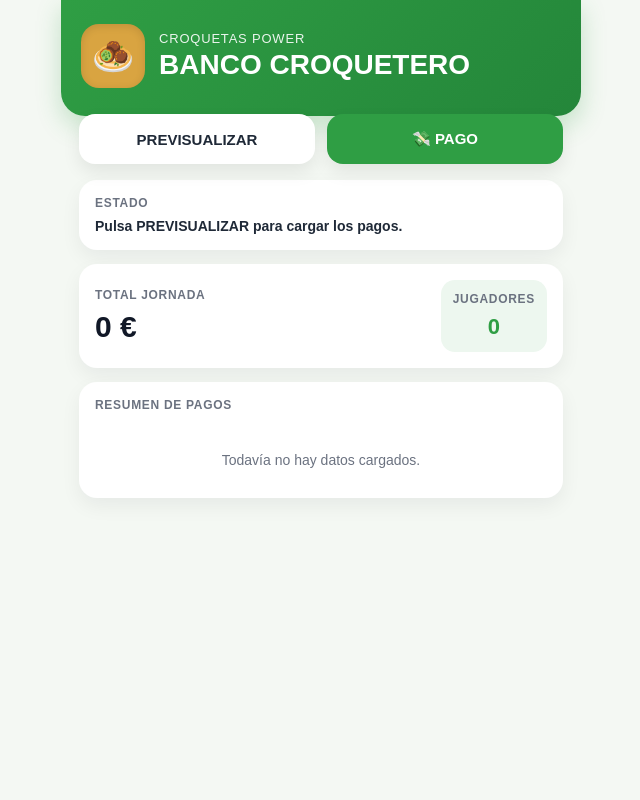
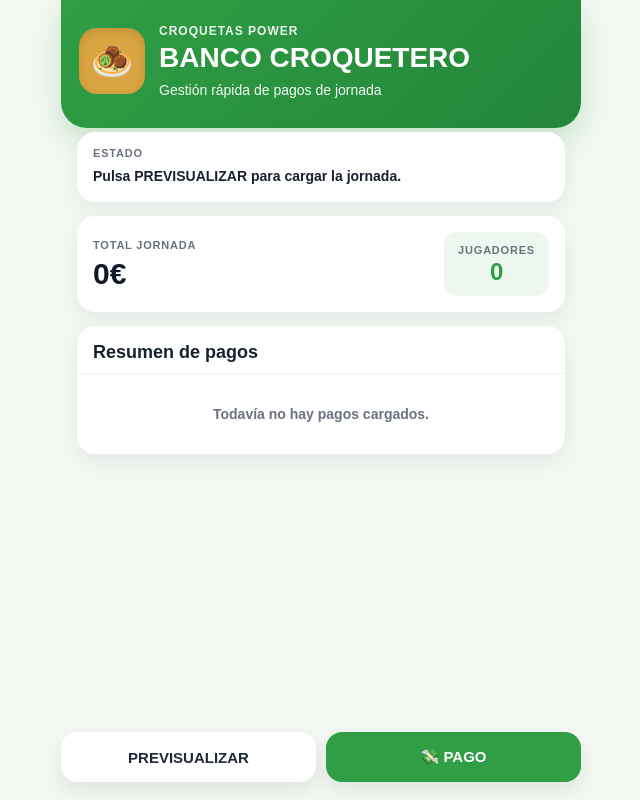
Before and after one commit to estudilloraul-cpu/Banco-Croquetero, a plain HTML site: page index.html in a window 1280 px wide. Shown: the whole page, without its empty margins (319-959 px from the left). Drawn offline with Linux system fonts and the light colour scheme.

Commit message:
Update index.html

```diff
--- a/index.html
+++ b/index.html
@@ -7,29 +7,31 @@
   <style>
     * {
       box-sizing: border-box;
+      -webkit-tap-highlight-color: transparent;
     }
 
     body {
       margin: 0;
       font-family: Arial, sans-serif;
-      background: #f4f8f3;
-      color: #1f2937;
+      background: #f3f7f2;
+      color: #18212f;
     }
 
     .app {
       max-width: 520px;
       margin: 0 auto;
       min-height: 100vh;
-      padding-bottom: 32px;
+      background: #f3f7f2;
+      padding-bottom: 110px;
     }
 
-    .header {
-      background: linear-gradient(135deg, #2f9e44, #24863a);
+    .hero {
+      background: linear-gradient(135deg, #2f9e44 0%, #24863a 100%);
       color: white;
-      padding: 24px 20px 28px;
-      border-bottom-left-radius: 24px;
-      border-bottom-right-radius: 24px;
-      box-shadow: 0 10px 24px rgba(47, 158, 68, 0.25);
+      padding: 24px 18px 30px;
+      border-bottom-left-radius: 26px;
+      border-bottom-right-radius: 26px;
+      box-shadow: 0 12px 28px rgba(47, 158, 68, 0.22);
     }
 
     .brand {
@@ -39,138 +41,122 @@
     }
 
     .logo {
-      width: 64px;
-      height: 64px;
+      width: 66px;
+      height: 66px;
       border-radius: 18px;
       background: #d9a441;
       display: flex;
       align-items: center;
       justify-content: center;
       font-size: 34px;
-      box-shadow: inset 0 2px 8px rgba(0,0,0,0.12);
+      box-shadow: inset 0 3px 10px rgba(0, 0, 0, 0.12);
+      flex-shrink: 0;
     }
 
-    .title-top {
-      margin: 0 0 4px;
-      font-size: 13px;
+    .eyebrow {
+      margin: 0 0 5px;
+      font-size: 12px;
+      letter-spacing: 1px;
+      text-transform: uppercase;
       opacity: 0.9;
-      letter-spacing: 0.8px;
-      text-transform: uppercase;
+      font-weight: 700;
     }
 
-    .title-main {
+    .title {
       margin: 0;
       font-size: 28px;
-      font-weight: 800;
-      line-height: 1.1;
+      line-height: 1.05;
+      font-weight: 900;
+    }
+
+    .subtitle {
+      margin: 10px 0 0;
+      font-size: 14px;
+      opacity: 0.95;
     }
 
     .content {
-      padding: 18px;
-    }
-
-    .actions {
-      display: grid;
-      grid-template-columns: 1fr 1fr;
-      gap: 12px;
-      margin-top: -20px;
-      margin-bottom: 16px;
-    }
-
-    button {
-      border: none;
-      border-radius: 16px;
-      padding: 16px 14px;
-      font-size: 15px;
-      font-weight: 700;
-      cursor: pointer;
-      transition: transform 0.15s ease, opacity 0.15s ease, box-shadow 0.15s ease;
-      box-shadow: 0 8px 18px rgba(0,0,0,0.08);
-    }
-
-    button:hover {
-      transform: translateY(-1px);
-    }
-
-    button:active {
-      transform: translateY(1px);
-    }
-
-    button:disabled {
-      opacity: 0.7;
-      cursor: not-allowed;
-    }
-
-    .btn-secondary {
-      background: white;
-      color: #1f2937;
-    }
-
-    .btn-primary {
-      background: #2f9e44;
-      color: white;
+      padding: 16px;
+      margin-top: -12px;
     }
 
     .card {
       background: white;
       border-radius: 18px;
-      padding: 16px;
+      box-shadow: 0 8px 22px rgba(15, 23, 42, 0.06);
       margin-bottom: 14px;
-      box-shadow: 0 8px 20px rgba(15, 23, 42, 0.06);
+      overflow: hidden;
     }
 
-    .status-title,
-    .section-title,
-    .mini-label {
-      font-size: 12px;
-      font-weight: 700;
+    .status-card {
+      padding: 15px 16px;
+    }
+
+    .label {
+      font-size: 11px;
+      color: #6b7280;
+      font-weight: 800;
       text-transform: uppercase;
-      letter-spacing: 0.7px;
-      color: #6b7280;
+      letter-spacing: 0.8px;
       margin: 0 0 8px;
     }
 
     .status-text {
       margin: 0;
       font-size: 14px;
-      font-weight: 600;
+      font-weight: 700;
+      line-height: 1.4;
     }
 
-    .summary-row {
+    .summary {
+      padding: 16px;
       display: flex;
       justify-content: space-between;
+      align-items: center;
       gap: 12px;
-      align-items: center;
     }
 
-    .summary-value {
+    .summary-total {
+      margin: 0;
       font-size: 30px;
-      font-weight: 800;
+      font-weight: 900;
       color: #111827;
-      margin: 0;
+      line-height: 1;
     }
 
-    .summary-box {
-      min-width: 90px;
+    .summary-side {
       background: #edf7ef;
       border-radius: 14px;
-      padding: 12px;
+      padding: 12px 14px;
+      min-width: 94px;
       text-align: center;
     }
 
-    .summary-box .number {
-      font-size: 22px;
-      font-weight: 800;
+    .summary-side .num {
+      margin: 4px 0 0;
+      font-size: 24px;
+      font-weight: 900;
       color: #2f9e44;
-      margin: 4px 0 0;
+      line-height: 1;
     }
 
-    .player-card {
-      border-top: 1px solid #f0f2f4;
-      padding: 16px;
+    .section-head {
+      padding: 16px 16px 10px;
+      border-bottom: 1px solid #f1f3f5;
     }
 
-    .player-card:first-child {
+    .section-title {
+      margin: 0;
+      font-size: 18px;
+      font-weight: 900;
+    }
+
+    .player {
+      padding: 16px;
+      border-top: 1px solid #f1f3f5;
+    }
+
+    .player:first-child {
       border-top: none;
     }
 
@@ -183,156 +169,207 @@
     }
 
     .player-name {
-      margin: 0 0 4px;
+      margin: 0 0 5px;
       font-size: 17px;
-      font-weight: 800;
+      font-weight: 900;
+      line-height: 1.2;
     }
 
     .player-meta {
       margin: 0;
+      color: #6b7280;
       font-size: 14px;
-      color: #6b7280;
+      font-weight: 600;
     }
 
-    .total-badge {
+    .badge-total {
       background: #edf7ef;
-      color: #1f7a33;
+      border-radius: 14px;
       padding: 10px 12px;
-      border-radius: 14px;
-      min-width: 120px;
+      min-width: 118px;
       text-align: right;
+      flex-shrink: 0;
     }
 
-    .total-badge .label {
-      font-size: 11px;
+    .badge-total .small {
+      font-size: 10px;
       text-transform: uppercase;
-      font-weight: 700;
       color: #6b7280;
+      font-weight: 800;
       margin-bottom: 4px;
+      letter-spacing: 0.8px;
     }
 
-    .total-badge .value {
+    .badge-total .big {
       font-size: 17px;
-      font-weight: 800;
       color: #2f9e44;
+      font-weight: 900;
+      line-height: 1.1;
     }
 
-    .detail-grid {
+    .details {
       display: grid;
       grid-template-columns: repeat(3, 1fr);
       gap: 8px;
     }
 
-    .detail-box {
-      background: #f8faf9;
+    .detail {
+      background: #f8faf8;
       border-radius: 12px;
       padding: 10px;
     }
 
-    .detail-box .label {
+    .detail .d-label {
       font-size: 11px;
       color: #6b7280;
       margin-bottom: 6px;
+      font-weight: 700;
     }
 
-    .detail-box .value {
+    .detail .d-value {
       font-size: 13px;
-      font-weight: 800;
+      font-weight: 900;
       color: #111827;
+      line-height: 1.2;
     }
 
     .empty {
+      padding: 32px 18px;
       text-align: center;
       color: #6b7280;
       font-size: 14px;
-      padding: 30px 16px;
+      font-weight: 600;
     }
 
-    .footer-space {
-      height: 10px;
+    .bottom-bar {
+      position: fixed;
+      left: 0;
+      right: 0;
+      bottom: 0;
+      padding: 12px 14px 18px;
+      background: linear-gradient(to top, rgba(243,247,242,1) 70%, rgba(243,247,242,0));
+    }
+
+    .bottom-inner {
+      max-width: 520px;
+      margin: 0 auto;
+      display: grid;
+      grid-template-columns: 1fr 1fr;
+      gap: 10px;
+    }
+
+    button {
+      border: none;
+      border-radius: 16px;
+      padding: 16px 14px;
+      font-size: 15px;
+      font-weight: 900;
+      cursor: pointer;
+      transition: transform 0.12s ease, opacity 0.12s ease;
+      box-shadow: 0 8px 20px rgba(0, 0, 0, 0.08);
+    }
+
+    button:active {
+      transform: scale(0.98);
+    }
+
+    button:disabled {
+      opacity: 0.65;
+      cursor: not-allowed;
+    }
+
+    .btn-light {
+      background: white;
+      color: #1f2937;
+    }
+
+    .btn-green {
+      background: #2f9e44;
+      color: white;
     }
 
     @media (max-width: 420px) {
-      .title-main {
+      .title {
         font-size: 24px;
       }
 
-      .summary-value {
+      .summary-total {
         font-size: 24px;
-      }
-
-      .detail-grid {
-        grid-template-columns: 1fr;
       }
 
       .player-top {
         flex-direction: column;
       }
 
-      .total-badge {
+      .badge-total {
         width: 100%;
         text-align: left;
+      }
+
+      .details {
+        grid-template-columns: 1fr;
       }
     }
   </style>
 </head>
 <body>
   <div class="app">
-    <div class="header">
+    <div class="hero">
       <div class="brand">
         <div class="logo">🧆</div>
         <div>
-          <p class="title-top">Croquetas Power</p>
-          <h1 class="title-main">BANCO CROQUETERO</h1>
+          <p class="eyebrow">Croquetas Power</p>
+          <h1 class="title">BANCO CROQUETERO</h1>
+          <p class="subtitle">Gestión rápida de pagos de jornada</p>
         </div>
       </div>
     </div>
 
     <div class="content">
-      <div class="actions">
-        <button class="btn-secondary" id="btnPreview" onclick="preview()">PREVISUALIZAR</button>
-        <button class="btn-primary" id="btnPago" onclick="confirmar()">💸 PAGO</button>
+      <div class="card status-card">
+        <p class="label">Estado</p>
+        <p class="status-text" id="estado">Pulsa PREVISUALIZAR para cargar la jornada.</p>
       </div>
 
       <div class="card">
-        <p class="status-title">Estado</p>
-        <p class="status-text" id="estado">Pulsa PREVISUALIZAR para cargar los pagos.</p>
-      </div>
-
-      <div class="card">
-        <div class="summary-row">
+        <div class="summary">
           <div>
-            <p class="mini-label">Total jornada</p>
-            <p class="summary-value" id="totalJornada">0 €</p>
+            <p class="label">Total jornada</p>
+            <p class="summary-total" id="totalJornada">0€</p>
           </div>
-          <div class="summary-box">
-            <p class="mini-label">Jugadores</p>
-            <p class="number" id="numJugadores">0</p>
+          <div class="summary-side">
+            <p class="label" style="margin:0;">Jugadores</p>
+            <p class="num" id="numJugadores">0</p>
           </div>
         </div>
       </div>
 
-      <div class="card" style="padding: 0; overflow: hidden;">
-        <div style="padding: 16px 16px 10px;">
-          <p class="section-title" style="margin-bottom: 0;">Resumen de pagos</p>
+      <div class="card">
+        <div class="section-head">
+          <h2 class="section-title">Resumen de pagos</h2>
         </div>
         <div id="resultado">
-          <div class="empty">Todavía no hay datos cargados.</div>
+          <div class="empty">Todavía no hay pagos cargados.</div>
         </div>
       </div>
+    </div>
+  </div>
 
-      <div class="footer-space"></div>
+  <div class="bottom-bar">
+    <div class="bottom-inner">
+      <button class="btn-light" id="btnPreview" onclick="preview()">PREVISUALIZAR</button>
+      <button class="btn-green" id="btnPago" onclick="confirmar()">💸 PAGO</button>
     </div>
   </div>
 
   <script>
     const API = "https://banco-croquetero.onrender.com";
 
-    function formatMoney(value) {
-      return Number(value || 0).toLocaleString("es-ES") + "€";
+    function euros(valor) {
+      return Number(valor || 0).toLocaleString("es-ES") + "€";
     }
 
-    function getMedal(posicion) {
+    function medalla(posicion) {
       if (posicion === 1) return "🥇";
       if (posicion === 2) return "🥈";
       if (posicion === 3) return "🥉";
@@ -346,49 +383,49 @@
 
       btn.disabled = true;
       btn.textContent = "CARGANDO...";
-      estado.textContent = "Cargando pagos...";
+      estado.textContent = "Cargando pagos de la jornada...";
 
       try {
         const res = await fetch(API + "/pagos");
-        if (!res.ok) throw new Error("No se pudieron cargar los pagos.");
+        if (!res.ok) throw new Error("No se han podido cargar los pagos.");
 
         const data = await res.json();
+        const total = data.reduce((acc, j) => acc + (j.total || 0), 0);
 
-        const total = data.reduce((acc, j) => acc + (j.total || 0), 0);
-        document.getElementById("totalJornada").textContent = formatMoney(total);
+        document.getElementById("totalJornada").textContent = euros(total);
         document.getElementById("numJugadores").textContent = data.length;
         estado.textContent = "Resumen cargado correctamente.";
 
         if (!data.length) {
-          resultado.innerHTML = '<div class="empty">No hay pagos disponibles.</div>';
+          resultado.innerHTML = '<div class="empty">No hay datos disponibles.</div>';
           return;
         }
 
         resultado.innerHTML = data.map(j => `
-          <div class="player-card">
+          <div class="player">
             <div class="player-top">
               <div>
-                <p class="player-name">${getMedal(j.posicion)} ${j.nombre}</p>
+                <p class="player-name">${medalla(j.posicion)} ${j.nombre}</p>
                 <p class="player-meta">${j.puntos} pts · Puesto ${j.posicion}</p>
               </div>
-              <div class="total-badge">
-                <div class="label">Total</div>
-                <div class="value">+${formatMoney(j.total || 0)}</div>
+              <div class="badge-total">
+                <div class="small">Total</div>
+                <div class="big">+${euros(j.total)}</div>
               </div>
             </div>
 
-            <div class="detail-grid">
-              <div class="detail-box">
-                <div class="label">Premio</div>
-                <div class="value">${formatMoney(j.premio || 0)}</div>
+            <div class="details">
+              <div class="detail">
+                <div class="d-label">Premio</div>
+                <div class="d-value">${euros(j.premio)}</div>
               </div>
-              <div class="detail-box">
-                <div class="label">Bonus</div>
-                <div class="value">${formatMoney(j.bonus || 0)}</div>
+              <div class="detail">
+                <div class="d-label">Bonus</div>
+                <div class="d-value">${euros(j.bonus)}</div>
               </div>
-              <div class="detail-box">
-                <div class="label">Once</div>
-                <div class="value">${formatMoney(j.bonusOnce || 0)}</div>
+              <div class="detail">
+                <div class="d-label">Once</div>
+                <div class="d-value">${euros(j.bonusOnce)}</div>
               </div>
             </div>
           </div>
@@ -408,15 +445,15 @@
 
       btn.disabled = true;
       btn.textContent = "ENVIANDO...";
-      estado.textContent = "Enviando pagos a Telegram...";
+      estado.textContent = "Enviando pagos al grupo...";
 
       try {
         const res = await fetch(API + "/confirmar");
-        const text = await res.text();
+        const txt = await res.text();
 
-        if (!res.ok) throw new Error(text || "No se pudo enviar el pago.");
+        if (!res.ok) throw new Error(txt || "No se pudo enviar el pago.");
 
-        estado.textContent = text || "Pagos enviados correctamente.";
+        estado.textContent = txt || "Pagos enviados correctamente.";
         alert("💸 Pagos enviados");
       } catch (error) {
         estado.textContent = error.message || "Error enviando pagos.";
```
